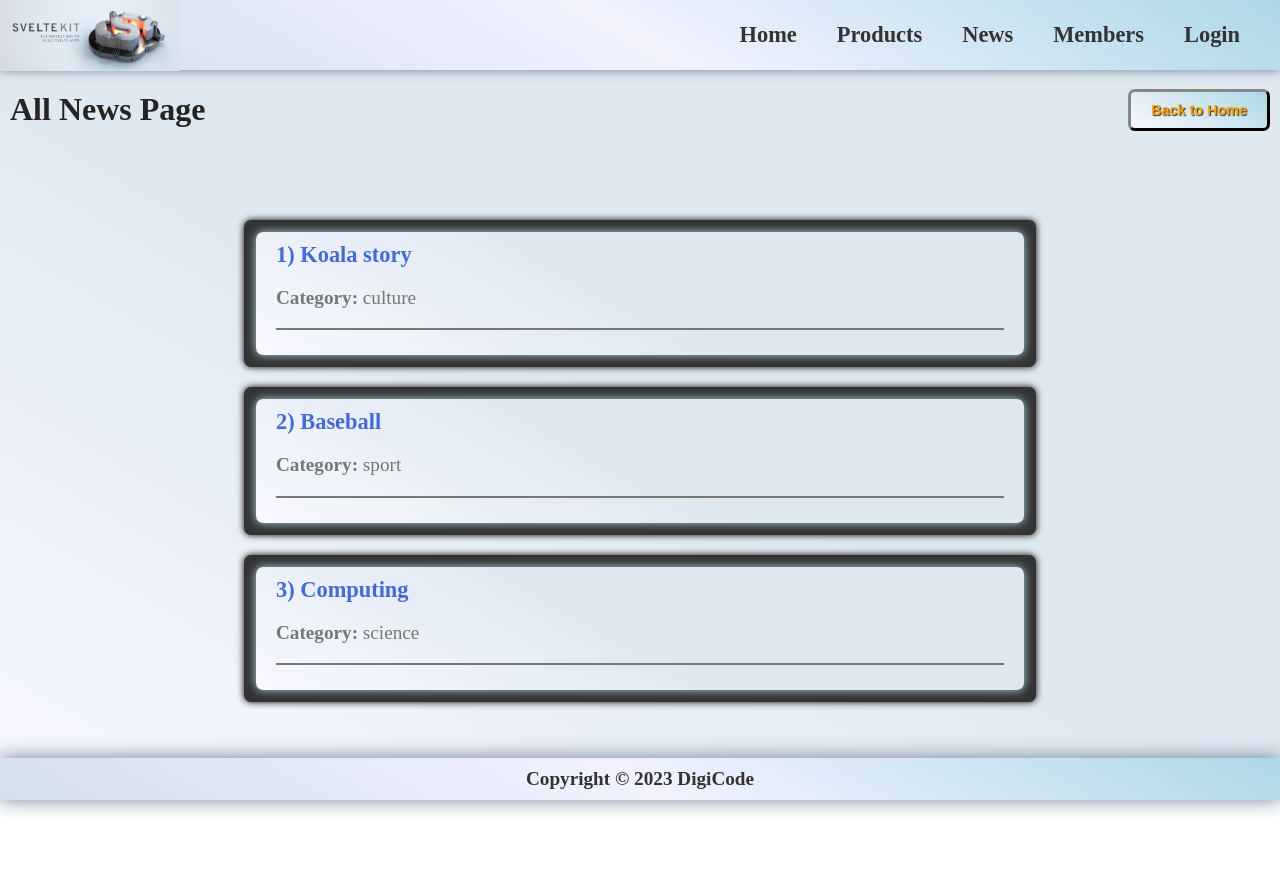
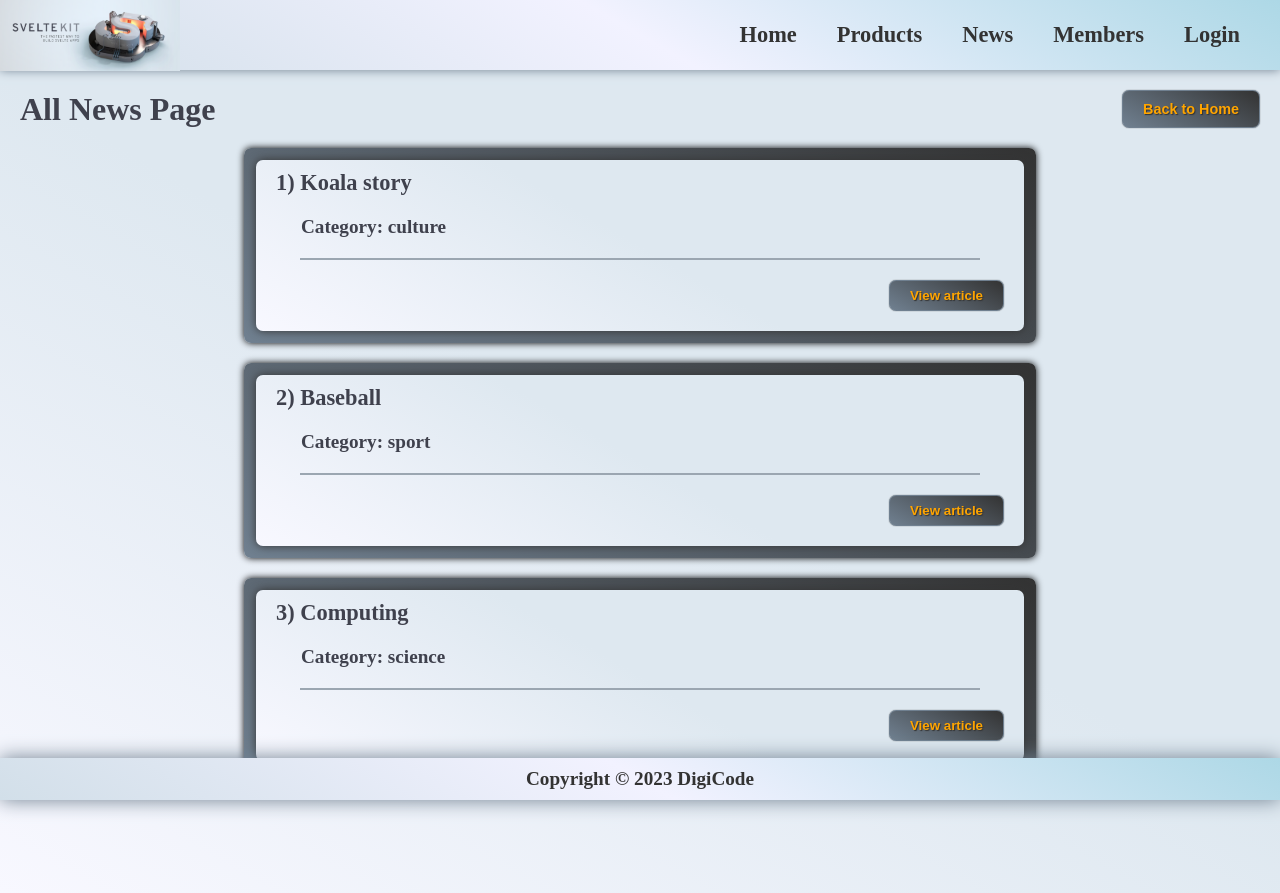
Before and after one commit to TLRKiliann/sveltekit-website, a SvelteKit app in the folder my-app/: page /news in a window 1280 px wide. Before the commit the page ends 800 px from the top, so only its background shows below. Built offline with nearby package versions, Linux system fonts and the light colour scheme; no server answers; data requests are answered from the project's data file.

Commit message:
style improved & access to $/lib/artciles/articlePage.ts setup

```diff
--- a/my-app/src/routes/news/+page.svelte
+++ b/my-app/src/routes/news/+page.svelte
@@ -1,5 +1,6 @@
 <script lang="ts">
   import { goto } from '$app/navigation'
+  import '@fontsource-variable/crimson-pro';
 
   export let data;
   const news: News = data.news;
@@ -7,11 +8,15 @@
   const handleBack = () => {
     goto('/')
   }
+
+  const handleArt = (id: number) => {
+    goto(`/news/${id}`)
+  }
 </script>
 
 <div class="main--div">
   <div class="header--div">
-		<h1 class="h1--tag">All News Page</h1>
+    <h1 class="class--h1">All News Page</h1>
     <button on:click={handleBack} class="class--btn">Back to Home</button>
   </div>
 
@@ -20,8 +25,11 @@
       <div class="div--encaps">
         <div class="div--news">
           <a href={`/news/${newt.id}`}>{newt.id}) {newt.title}</a>
-					<p><strong>Category:</strong> {newt.category}</p>
-					<hr />
+          <p><strong>Category: {newt.category}</strong></p>
+          <hr class="class--hr" />
+          <div class="div--btnart">
+            <button on:click={() => handleArt(newt.id)} class="btn--art">View article</button>
+          </div>
         </div>
       </div>
     {/each}
@@ -29,75 +37,115 @@
 </div>
 
 <style>
+  @font-face {
+    font-family: 'Crimson Pro Variable';
+    font-weight: 400px;
+  }
   .main--div {
     position: relative;
     width: 100%;
-		min-height: 96vh;
+    height: auto;
     background: linear-gradient(30deg, #f8f8ff, #dee8f0, #dee8f0);
   }
   .header--div {
-		margin-top: 20px;
-		padding: 50px 10px;
+    margin: auto;
+    padding: 0px 20px;
+    padding-top: 90px;
     display: flex;
     align-items: center;
     justify-content: space-between;
-		color: #242424;
+    color: #3f414d;
+  }
+  .class--h1 {
+    margin: auto 0px;
+    font-family: 'Crimson Pro Variable', serif;
   }
   .class--btn {
     padding: 10px 20px;
     font-size: 0.9rem;
     font-weight: bold;
-		background: linear-gradient(30deg, #f8f8ff, lightblue);
-		border: 3px outset #333;
-		border-radius: 7px;
     color: orange;
     text-shadow: 1px 1px 1px #333;
+    background: linear-gradient(30deg, slategrey, #333);
+    border: 1px solid slategrey;
+    border-radius: 7px;
+    box-shadow: 0px 0px 1px #333;
   }
   .class--btn:hover {
-		background: orange;
-		border: 0px solid orange;
+    background: #333;
+    border: 1px solid #333;
     color: #f8f8ff;
   }
   .class--btn:active {
-		background: lightgreen;
-		border: 3px solid lightgreen;
+    background: slategrey;
+    border: 1px solid slategrey;
     color: #fff;
   }
   .second--div {
-		margin-top: 20px;
+    margin: auto;
+    padding-bottom: 100px;
   }
   .div--encaps {
     width: 60%;
     height: auto;
     margin: 20px auto;
-		padding: 12px 12px;
-		background: #333;
+    padding: 12px;
+    background: linear-gradient(30deg, slategrey, #333);
     border-radius: 7px;
     box-shadow: 0px 0px 7px #000;
   }
   .div--news {
     width: auto;
-		margin: 0px 0px;
+    margin: auto;
     padding: 10px 20px;
     background: linear-gradient(30deg, #f8f8ff, #dee8f0, #dee8f0);
     border-radius: 7px;
-		box-shadow: 0px 0px 10px lightblue;
+    box-shadow: 0px 0px 10px #333;
   }
   .div--news a {
-		text-decoration: none;
+    margin: auto;
+    font-family: 'Crimson Pro Variable', serif;
     font-size: 1.4rem;
     font-weight: bold;
-		color: royalblue;
+    text-decoration: none;
+    color: #3f414d;
   }
   .div--news a:hover {
+    color: slategrey;
+  }
+  .div--news p {
+    margin: 20px 25px;
+    font-family: 'Crimson Pro Variable', serif;
+    font-size: 1.2rem;
+    color: #3f414d;
+  }
+  .div--btnart {
+    display: flex;
+    justify-content: right;
+  }
+  .btn--art {
+    padding: 7px 20px;
+    margin: 10px 0px;
+    font-weight: bold;
+    text-shadow: 1px 1px 1px #333;
+    background: linear-gradient(30deg, slategrey, #333);
+    border: 1px solid slategrey;
+    border-radius: 7px;
+    box-shadow: 0px 0px 1px #333;
     color: orange;
   }
-	.div--news p {
-		font-size: 1.2rem;
-		color: #777;
+  .btn--art:hover {
+    background: #333;
+    box-shadow: 0px 0px 0px #333;
+    color: #f8f8ff;
   }
-	hr {
-		margin: 15px 0px;
-		border: 1px solid #777;
+  .btn--art:active {
+    background: slategrey;
+    box-shadow: 0px 0px 0px #333;
+  }
+  .class--hr {
+    width: 93%;
+    margin: 10px auto;
+    border: 1px solid #9ba6b1;
   }
 </style>
--- a/my-app/src/routes/news/[newId]/+page.server.ts
+++ b/my-app/src/routes/news/[newId]/+page.server.ts
@@ -11,8 +11,8 @@ export const load = (async (serverLoadEvent) => {
 		})
 	}
 	const response = await fetch(`http://localhost:4000/news/${newId}`);
-	const newElement = await response.json();
+	const newArticle = await response.json();
 	return {
-		newElement
+		newArticle
 	}
 }) satisfies PageServerLoad;
--- a/my-app/src/routes/news/[newId]/+page.svelte
+++ b/my-app/src/routes/news/[newId]/+page.svelte
@@ -1,64 +1,83 @@
 <script lang="ts">
+  import '@fontsource-variable/crimson-pro';
   import { goto } from '$app/navigation';
+  import { articles } from '$lib/articles/articlePage.ts';
 
   export let data;
-	const newElement: New[] = data.newElement;
+  const newArticle: New[] = data.newArticle;
+
+  let articleById = articles.find((art) => art.id === newArticle.id);
 </script>
 
 <div class="main--div">
-	<div class="header--div">
-		<h2>{newElement.title}</h2>
+  <div class="div--btn">
     <button on:click={() => goto('/news')} class="class--btn">Back to News</button>
   </div>
   <div class="div--newsbyid">
-		<h3 class="h3--cat">Category: {newElement.category}</h3>
-		<p>{newElement.article}</p>
+    <h2 class="class--h2">{newArticle.title}</h2>
+    <h3 class="h3--cat">Category: {newArticle.category}</h3>
+    <h3 class="h3--cat">{newArticle.date}</h3>
+    <p class="class--p">{articleById.article}</p>
   </div>
 </div>
 
 <style>
+  @font-face {
+    font-family: 'Crimson Pro Variable';
+    font-weight: 400px;
+  }
   .main--div {
     position: relative;
     width: 100%;
     min-height: 96vh;
     background: linear-gradient(30deg, #f8f8ff, #dee8f0, #dee8f0);
   }
-	.header--div {
-		margin-top: 20px;
-		padding: 50px 10px;
+  .div--btn {
+    margin: auto;
+    padding-top: 90px;
+    padding-right: 20px;
+    padding-bottom: 20px;
     display: flex;
     align-items: center;
-		justify-content: space-between;
-		color: #242424;
+    justify-content: right;
   }
   .class--btn {
     padding: 10px 20px;
     font-size: 0.9rem;
     font-weight: bold;
-		background: linear-gradient(30deg, #f8f8ff, lightblue);
-		border: 3px outset #333;
-		border-radius: 7px;
     color: orange;
     text-shadow: 1px 1px 1px #333;
+    background: linear-gradient(30deg, slategrey, #333);
+    border: 1px solid slategrey;
+    border-radius: 7px;
+    box-shadow: 0px 0px 1px #333;
   }
   .class--btn:hover {
-		background: orange;
-		border: 0px solid orange;
+    background: #333;
+    border: 1px solid #333;
     color: #f8f8ff;
   }
   .class--btn:active {
-		background: lightgreen;
-		border: 3px solid lightgreen;
+    background: slategrey;
+    border: 1px solid slategrey;
     color: #fff;
   }
+  .class--h2 {
+    font-family: 'Crimson Pro Variable', serif;
+    color: #3f414d;
+  }
   .h3--cat {
-		color: slategrey;
+    color: #3f414d;
   }
   .div--newsbyid {
     padding: 5px 20px;
-		margin: auto 20px;
-		background: #f8f8ff;
+    margin: auto 20%;
+    background: whitesmoke;
     border-radius: 7px;
     box-shadow: 0px 0px 10px slategrey;
   }
+  .class--p {
+    display: flex;
+    text-align: justify;
+  }
 </style>
```
Lines whose indentation alone changed are shown as unchanged.
